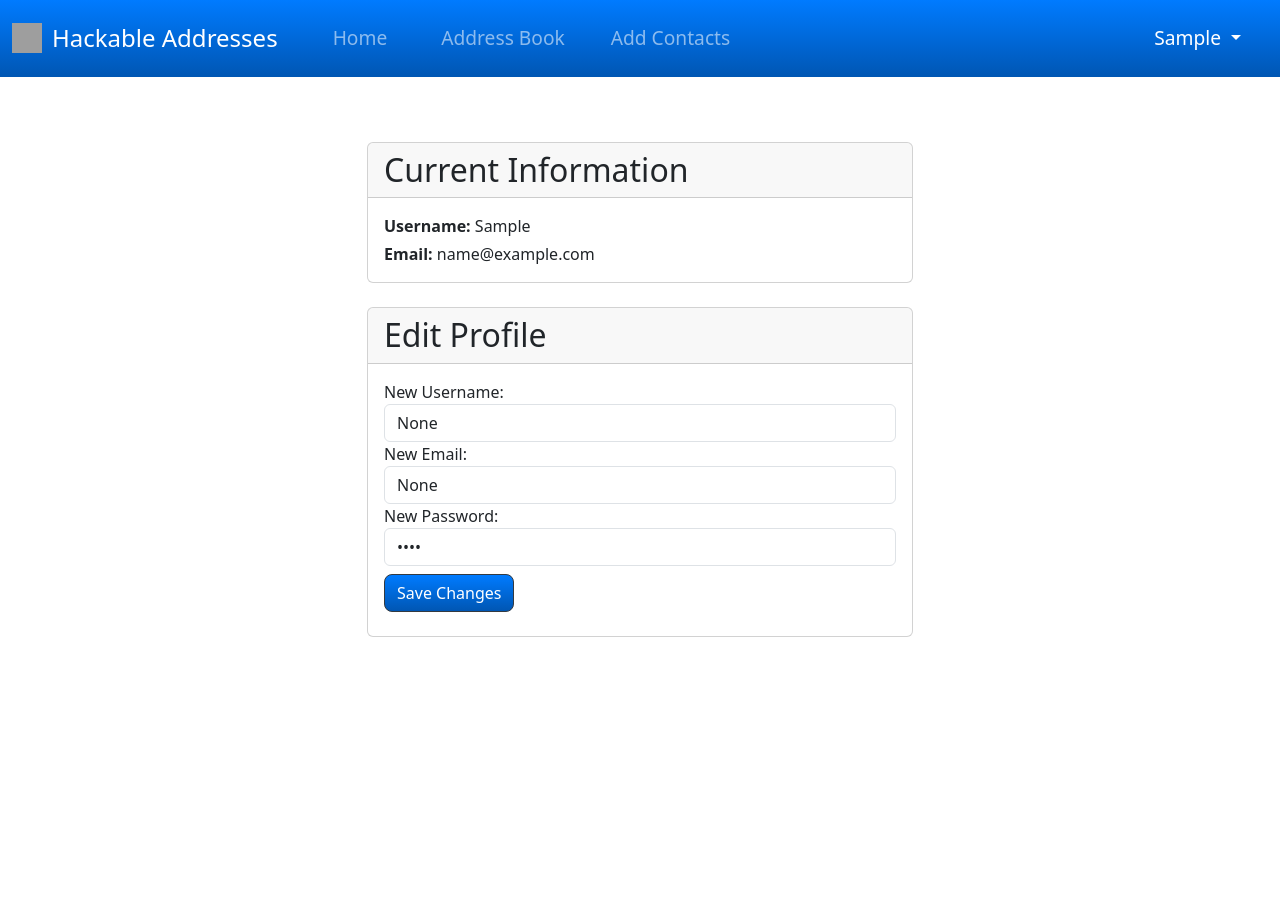
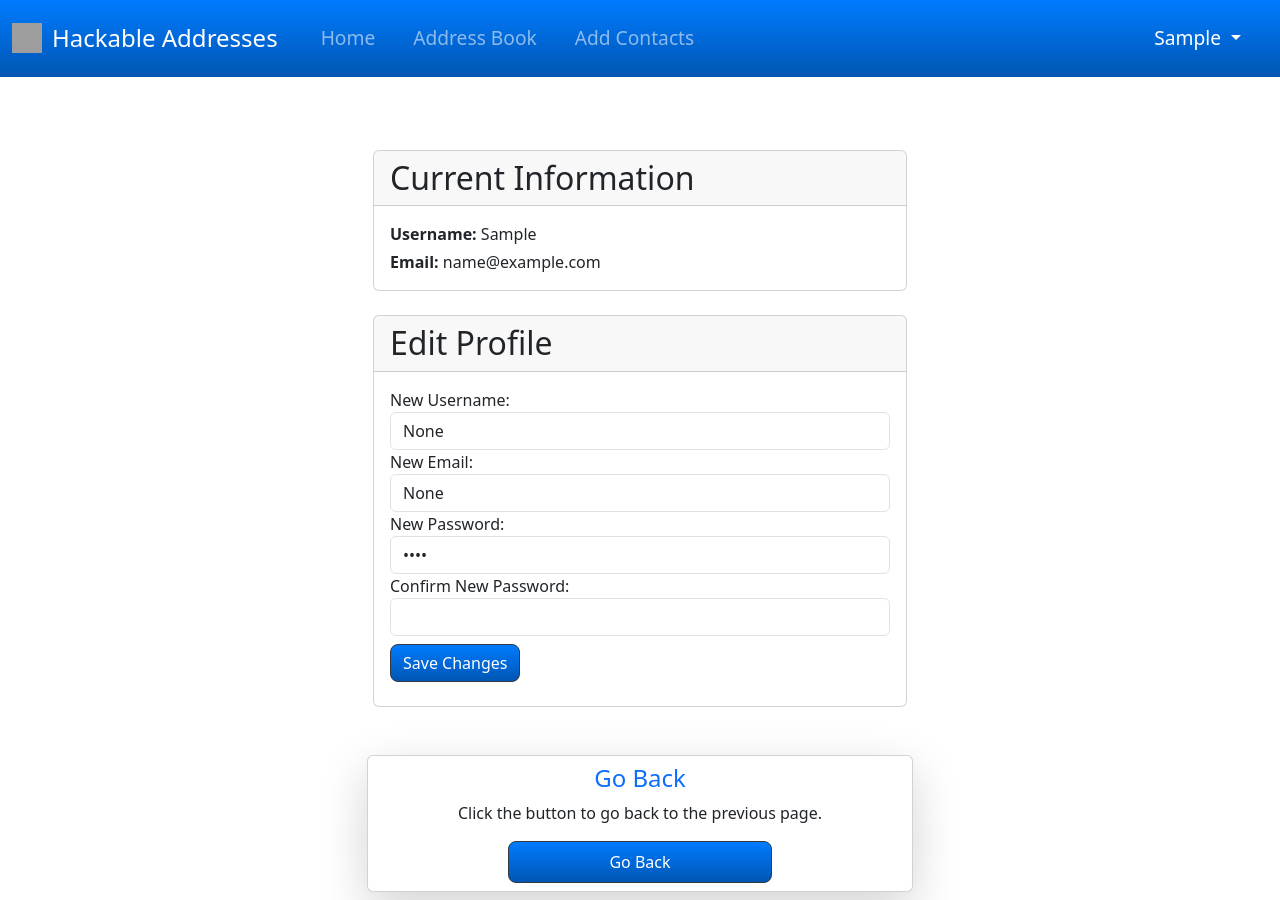
Before and after one commit to KMcClain23/Address-Book, a Flask app: page /profile in a window 1280 px wide. Before the commit the page ends 637 px from the top, so only its background shows below. Run offline with Flask 3, Linux system fonts and the light colour scheme; the visitor is signed in with stand-in values (Sample User, id 1); grey boxes are pictures that could not be loaded.

Commit message:
centered the flash notifications, heelp help on password update, added back button on profile page

```diff
--- a/app/models.py
+++ b/app/models.py
@@ -49,7 +49,6 @@ class User(UserMixin, db.Model):
     def check_password(self, password):
         return check_password_hash(self.password_hash, password)
 
-    #Begin Change
     def get_token(self, expires_in=3600):
         now = datetime.utcnow()
         if self.token and self.token_expiration > now + timedelta(seconds=60):
--- a/app/routes.py
+++ b/app/routes.py
@@ -1,7 +1,7 @@
 from app import app, db
 from flask import render_template, redirect, url_for, flash, request
 from flask_login import login_user, logout_user, current_user, login_required
-from app.forms import ContactsForm, RegistrationForm, LoginForm, ContactsForm, ChangeUsernameForm, ChangeEmailForm, ChangeProfileForm
+from app.forms import ContactsForm, RegistrationForm, LoginForm, ChangeUsernameForm, ChangeEmailForm, ChangeProfileForm
 from app.models import Address_book, User, Contact
 
 # Add a route
@@ -63,7 +63,7 @@ def register():
         user.set_password(form.password.data)
         db.session.add(user)
         db.session.commit()
-        flash('Congratulations, you are now a registered user!')
+        flash('Congratulations, you are now a registered user!', 'success')
         return redirect(url_for('login'))
     return render_template('register.html', title='Register', form=form)
 
@@ -77,10 +77,9 @@ def login():
     if form.validate_on_submit():
         user = User.query.filter(User.username.ilike(form.username.data)).first()
         if user is None or not user.check_password(form.password.data):
-            flash('Invalid username or password')
+            flash('Invalid username or password', 'danger')
             return redirect(url_for('login'))
         login_user(user, remember=form.remember_me.data)
-        flash("You have successfully logged in")
 
         return redirect(url_for('index'))
     return render_template('login.html', title='Sign In', form=form)
@@ -96,7 +95,7 @@ def signup():
 
         check_user = db.session.execute(db.select(User).where( (User.username==username) | (User.email==email) )).scalar()
         if check_user:
-            flash('A user with that username/password already exists')
+            flash('A user with that username/password already exists', 'warning')
             return redirect(url_for('signup'))
 
         new_user = User(username = username, email = email)
@@ -104,13 +103,13 @@ def signup():
 
         db.session.add(new_user)
         db.session.commit()
-        flash(f'{new_user.username} has been created')
+        flash(f'{new_user.username} has been created', 'success')
 
         login_user(new_user)
                 # redirect back to the home page
         return redirect(url_for('index'))
     elif form.is_submitted():
-        flash("Your passwords do not match")
+        flash("Your passwords do not match", 'warning')
         return redirect(url_for('signup'))
 
     return render_template('signup.html', form = form)
@@ -119,7 +118,7 @@ def signup():
 @app.route('/logout')
 def logout():
     logout_user()
-    flash("You have successfully logged out")
+    flash("You have successfully logged out", 'success')
     return redirect(url_for('index'))
 
 @app.route('/delete_contact/<int:contact_id>', methods = ['POST'])
@@ -176,21 +175,34 @@ def profile():
     change_email_form = ChangeEmailForm()
 
     if request.method == 'POST':
+
         if change_username_form.validate_on_submit():
             # Update the username
             current_user.username = change_username_form.new_username.data
             db.session.commit()
             flash('Username updated successfully!', 'success')
-            return redirect(url_for('profile'))
 
         if change_email_form.validate_on_submit():
             # Update the email
             current_user.email = change_email_form.new_email.data
             db.session.commit()
             flash('Email updated successfully!', 'success')
-            return redirect(url_for('profile'))
+
+        if form.validate_on_submit():
+            print("Password form submitted")
+            new_password = form.new_password.data
+            confirm_new_password = form.confirm_new_password.data
+
+            if new_password != confirm_new_password:
+                flash('Passwords do not match. Please confirm your new password correctly.', 'danger')
+            else:
+                current_user.set_password(new_password)
+                db.session.commit()
+                flash('Password updated successfully!', 'success')
 
     return render_template('profile.html', form=form, change_username_form=change_username_form, change_email_form=change_email_form)
+
+
 
 
 @app.route('/settings', methods=['GET', 'POST'])
--- a/app/static/css/main.css
+++ b/app/static/css/main.css
@@ -1,5 +1,11 @@
 .navbar {
     background-image: linear-gradient(to bottom, #007bff, #0056b3);
+    position: fixed;
+    top: 0;
+    left: 0;
+    width: 100%;
+    z-index: 100;
+
 }
 
 .navbar-brand {
@@ -97,3 +103,22 @@
 body {
     padding-top: 70px;
 }
+
+.custom-alert {
+    padding: 10px 20px;
+    font-size: 16px;
+    max-width: 500px;
+    width: 100%;
+}
+
+.custom-alert-container {
+    position: fixed;
+    top: 5%;
+    left: 0;
+    width: 100%;
+    transform: translateY(-50%);
+    display: flex;
+    justify-content: center;
+    align-items: center;
+    z-index: 200;
+}
--- /dev/null
+++ b/app/templates/alerts.html
@@ -0,0 +1,12 @@
+<div class="custom-alert-container">
+    {% with messages = get_flashed_messages(with_categories=True) %}
+        {% if messages %}
+            {% for category, message in messages %}
+            <div class="custom-alert alert alert-{{ category }} alert-dismissible fade show" role="alert">
+                <strong>{{ message }}</strong>
+                <button type="button" class="btn-close" data-bs-dismiss="alert" aria-label="Close"></button>
+            </div>
+            {% endfor %}
+        {% endif %}
+    {% endwith %}
+</div>
--- a/app/templates/base.html
+++ b/app/templates/base.html
@@ -13,28 +13,20 @@
 
     {% include 'nav.html' %}
 
-    <div class = "distinguished-container mt-4">
-        {% with messages = get_flashed_messages() %}
-            {% if messages %}
-                <div class = "remarkable-alert alert alert-info">
-                    <ul>
-                        {% for message in messages %}
-                            <li>{{ message }}</li>
-                        {% endfor %}
-                    </ul>
-                </div>
-            {% endif %}
-        {% endwith %}
+    <div class="row">
+        <div class="col">
+            {% include 'alerts.html' %}
+        </div>
     </div>
 
-    <div class="row">
+    <div class="row p-3 header-gradient">
         <div class="col text-center">
             {% block header %}
             {% endblock header %}
         </div>
     </div>
 
-    <div class="exquisite-container">
+    <div class="container">
         <div class="row">
             <div class="col">
                 {% block content %}
@@ -44,6 +36,7 @@
     </div>
 
 
+
     <script src="https://cdn.jsdelivr.net/npm/bootstrap@5.3.1/dist/js/bootstrap.bundle.min.js"></script>
 </body>
 </html>
--- a/app/templates/nav.html
+++ b/app/templates/nav.html
@@ -1,17 +1,16 @@
 <nav class="navbar navbar-expand-lg bg-primary-subtle fixed-top" data-bs-theme="dark">
     <div class="container-fluid">
         <a class="navbar-brand" href="{{ url_for('index')}}"><img src="https://res.cloudinary.com/djvpgim4w/image/upload/v1691810365/Bald_Kevin_100x100_rv4ex9.png" alt="Logo" class="logo">Hackable Addresses</a>
-        </a>
         <button class="navbar-toggler" type="button" data-bs-toggle="collapse" data-bs-target="#navbarNavAltMarkup"
             aria-controls="navbarNavAltMarkup" aria-expanded="false" aria-label="Toggle navigation">
             <span class="navbar-toggler-icon"></span>
         </button>
         <div class="collapse navbar-collapse p-1" id="navbarNavAltMarkup">
             <div class="navbar-nav p-1">
-                <a class="nav-link px-3 {{ 'active' if request.endpoint == 'index'}}" href="{{ url_for('index')}}">Home</a>
+                <a class="nav-link px-1 {{ 'active' if request.endpoint == 'index'}}" href="{{ url_for('index')}}">Home</a>
                 {% if current_user.is_authenticated %}
-                <a class="nav-link {{ 'active' if request.endpoint == 'address_book'}}" href="{{ url_for('address_book')}}">Address Book</a>
-                <a class="nav-link {{ 'active' if request.endpoint == 'contacts'}}" href="{{ url_for ('contacts') }}">Add Contacts</a>
+                <a class="nav-link px-1 {{ 'active' if request.endpoint == 'address_book'}}" href="{{ url_for('address_book')}}">Address Book</a>
+                <a class="nav-link px-1 {{ 'active' if request.endpoint == 'contacts'}}" href="{{ url_for ('contacts') }}">Add Contacts</a>
                 {% endif %}
             </div>
             <div class="navbar-nav ms-auto">
@@ -27,8 +26,8 @@
                     </div>
                 </div>
                 {% else %}
-                <a class="nav-link {{ 'active' if request.endpoint == 'signup'}}" href="{{ url_for('signup') }}">Sign Up</a>
-                <a class="nav-link {{ 'active' if request.endpoint == 'login'}}" href="{{ url_for('login') }}">Log In</a>
+                <a class="nav-link px-1 {{ 'active' if request.endpoint == 'signup'}}" href="{{ url_for('signup') }}">Sign Up</a>
+                <a class="nav-link px-1 {{ 'active' if request.endpoint == 'login'}}" href="{{ url_for('login') }}">Log In</a>
                 {% endif %}
             </div>
         </div>
--- a/app/templates/profile.html
+++ b/app/templates/profile.html
@@ -37,6 +37,10 @@
                                     <label for="new_password">New Password:</label>
                                     <input type="password" id="new_password" name="new_password" value="{{ form.new_password.data }}" class="form-control" required>
                                 </div>
+                                <div class="form-group">
+                                    <label for="confirm_new_password">Confirm New Password:</label>
+                                    <input type="password" id="confirm_new_password" name="confirm_new_password" class="form-control" required>
+                                </div>
                                 <button type="submit" class="btn btn-primary my-2">Save Changes</button>
                             </form>
                         </div>
@@ -45,4 +49,17 @@
             </div>
         </div>
     </div>
+    <div class="container text-center mt-5">
+        <div class="card p-2 m-2 shadow-lg rounded-lg bg-gradient mx-auto" style="max-width: 50%;">
+            <h4 class="card-title text-primary mb-2">Go Back</h4>
+            <p class="card-text">Click the button to go back to the previous page.</p>
+            <button class="btn btn-primary btn-lg btn-narrow mx-auto" style="width: 50%;" onclick="goBack()">Go Back</button>
+        </div>
+    </div>
+
+    <script>
+        function goBack() {
+            history.back();
+        }
+    </script>
 {% endblock content %}
--- a/requirements.txt
+++ b/requirements.txt
@@ -2,6 +2,8 @@ alembic==1.11.2
 blinker==1.6.2
 click==8.1.6
 colorama==0.4.6
+dnspython==2.4.2
+email-validator==2.0.0.post2
 Flask==2.3.2
 Flask-HTTPAuth==4.8.0
 Flask-Login==0.6.2
@@ -9,13 +11,14 @@ Flask-Migrate==4.0.4
 Flask-SQLAlchemy==3.0.5
 Flask-WTF==1.1.1
 greenlet==2.0.2
+idna==3.4
 itsdangerous==2.1.2
 Jinja2==3.1.2
 Mako==1.2.4
 MarkupSafe==2.1.3
 psycopg2==2.9.7
 python-dotenv==1.0.0
-SQLAlchemy==2.0.19
+SQLAlchemy==2.0.20
 typing_extensions==4.7.1
 Werkzeug==2.3.7
 WTForms==3.0.1
```
Also changed, not shown: app/forms.py (line endings or trailing spaces).
